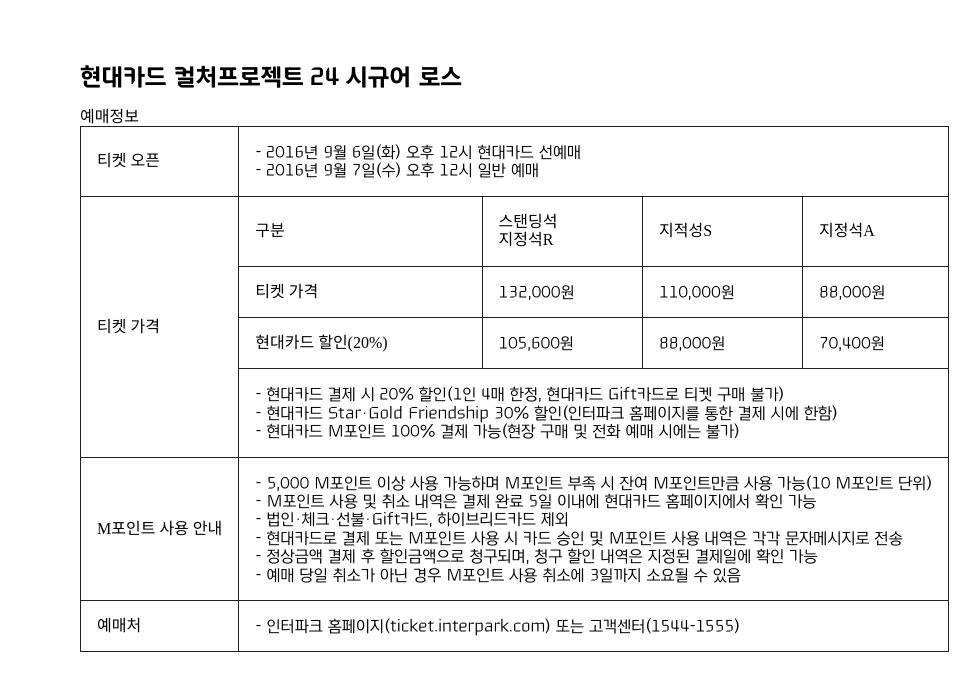
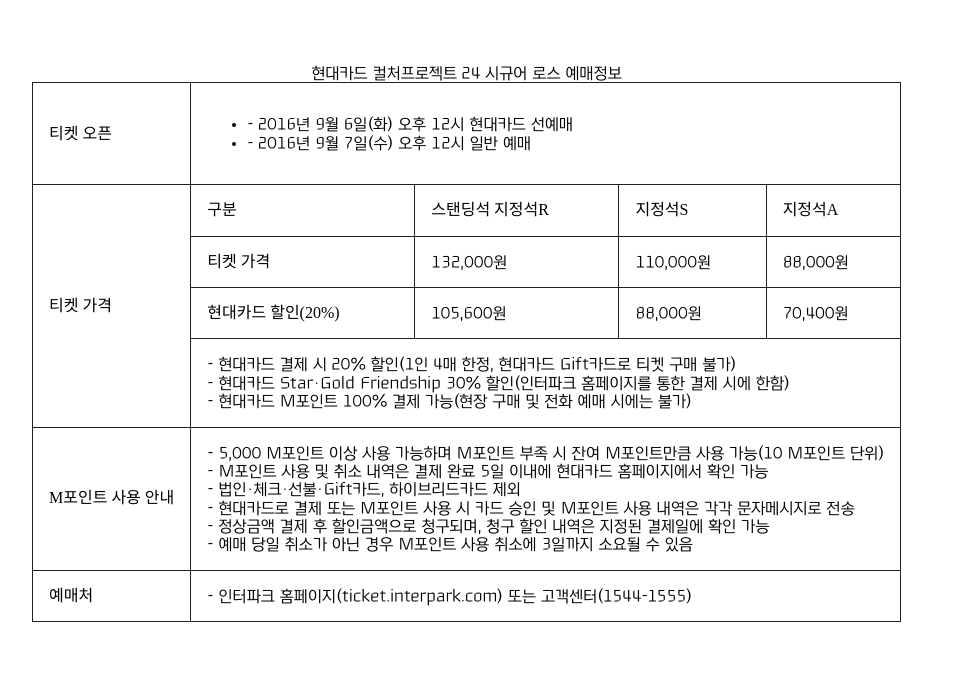
Before and after one commit to angellairopke/angellairopke.github.io, a plain HTML site: page assignment_day8.html in a window 1280 px wide. Shown: the whole page, without its empty margins (32-1012 px from the left). Drawn offline with Linux system fonts and the light colour scheme; a web font is replaced by a local one.

Commit message:
과제 수정

```diff
--- a/assignment_day8.html
+++ b/assignment_day8.html
@@ -42,25 +42,25 @@
 
 <body>
 
-   <section class="hc-section">
-   	<h1>현대카드 컬처프로젝트 24 시규어 로스</h1>
-  	   	<caption class="a11y-hidden">예매정보</caption>
-   	<table class="hc-table">
+   <table class="hc-table" aria-describedly="hc-table-summary">
+   <caption class="a11y-hidden">현대카드 컬처프로젝트 24 시규어 로스 예매정보</caption>
    	<tr>
    	 <th>티켓 오픈</th>
-    <td colspan="4">- 2016년 9월 6일(화) 오후 12시 현대카드 선예매<br>- 2016년 9월 7일(수) 오후 12시 일반 예매</td>
+    <td colspan="4">
+    <ul>
+    <li>- 2016년 9월 6일(화) 오후 12시 현대카드 선예매</li>
+    <li>- 2016년 9월 7일(수) 오후 12시 일반 예매</li>
+    </ul>
    	</tr>
 
       <tr>
         <th
           scope="rowgroup"
           rowspan="4">티켓 가격</th>
-   		<th>구분</td>
-   		<th>스탠딩석<br>지정석R</th>
-   		<th>지적성S</th>
-   		<th>지정석A</th>
-        <!-- <th>제목 셀</th> -->
-        <!-- <th>제목 셀</th> -->
+   		<th scope="colgroup">구분</th>
+   		<th scope="col">스탠딩석 지정석R</th>
+   		<th scope="col">지정석S</th>
+   		<th scope="col">지정석A</th>
       </tr>
 
    	<tr>
@@ -101,6 +101,9 @@
     - 인터파크 홈페이지(ticket.interpark.com) 또는 고객센터(1544-1555)</td>
    	</tr>
    	</table>
+
+<p id="hc-table-summary" class="ally-hidden">이 표는 4행 5열로 구성되었으며 '세상에서 가장 아릅답고 독창적인 공연'으로 평가바든 아이슬란드 대표 록밴드 '시규어 로스'가 현대카드 컬처프로젝트를 통해 내한 공연 티켓 예매정보를 제공한다.</p>
+
    </section>
 </body>
 </html>
```
